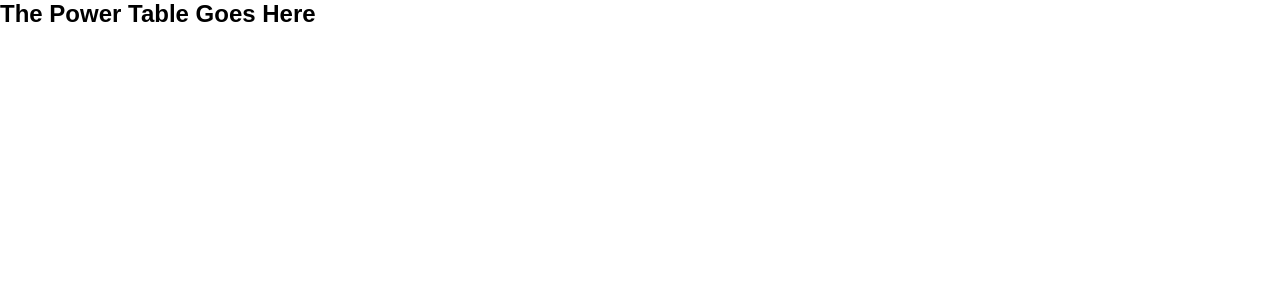
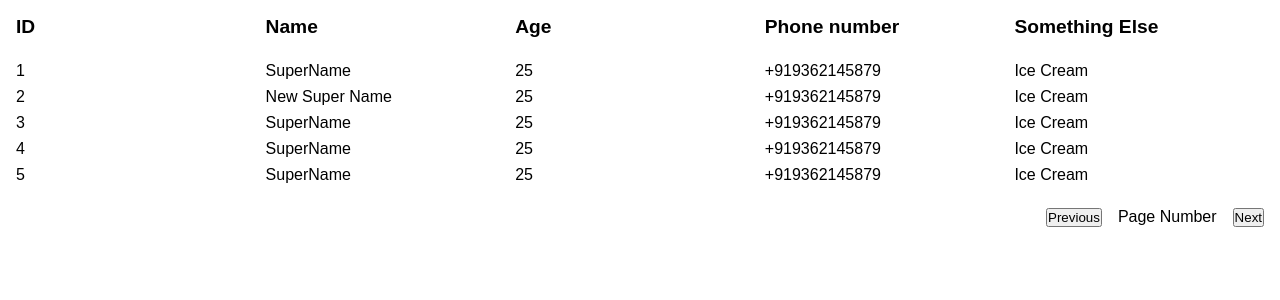
Before and after one commit to tuhinkarmakar3882/react-power-grid, a React (Create React App) app: page / in a window 1280 px wide. Shown: the top 300 px of the page. Built offline with nearby package versions, Linux system fonts and the light colour scheme.

Commit message:
Implemented The Basic Markup and Dynamic Functionality of PowerTable.jsx

```diff
--- a/src/App.jsx
+++ b/src/App.jsx
@@ -1,11 +1,33 @@
-import React from 'react'
-import './styles/Global.scss'
+import React, { useEffect, useState } from 'react'
 import PowerTable from './components/PowerTable'
 
-const App = () => (
-  <section>
-    <PowerTable/>
-  </section>
-)
+const App = () => {
+  const [headerColumns, setHeaderColumns] = useState([])
+  const [tableData, setTableData] = useState([])
+
+  useEffect(() => {
+    setHeaderColumns([
+      { id: 0, name: 'ID' },
+      { id: 1, name: 'Name' },
+      { id: 2, name: 'Age' },
+      { id: 3, name: 'Phone number' },
+      { id: 4, name: 'Something Else' }
+    ])
+
+    setTableData([
+      ['1', 'SuperName', 25, '+919362145879', 'Ice Cream'],
+      ['2', 'New Super Name', 25, '+919362145879', 'Ice Cream'],
+      ['3', 'SuperName', 25, '+919362145879', 'Ice Cream'],
+      ['4', 'SuperName', 25, '+919362145879', 'Ice Cream'],
+      ['5', 'SuperName', 25, '+919362145879', 'Ice Cream']
+    ])
+  }, [])
+
+  return (
+    <section>
+      <PowerTable headerColumns={headerColumns} tableData={tableData}/>
+    </section>
+  )
+}
 
 export default App
--- a/src/components/PowerTable.jsx
+++ b/src/components/PowerTable.jsx
@@ -1,9 +1,37 @@
 import React from 'react'
+import '../styles/PowerTable.scss'
 
-const PowerTable = () => {
+const PowerTable = ({
+  headerColumns,
+  tableData
+}) => {
+  const renderHeaderColumns = () => headerColumns.map(item => (
+    <section key={item.id} className="column">{item.name}</section>
+  ))
+
+  const renderRows = () => tableData.map((row, rowIdx) => (
+    <section className="row" key={'row-' + rowIdx}>
+      {renderColumns(row, rowIdx)}
+    </section>
+  ))
+
+  const renderColumns = (row, rowIdx) => row.map((column, columnIdx) => (
+    <section className="column" key={`row-${rowIdx} | column-${columnIdx}`}>
+      {column}
+    </section>
+  ))
+
   return (
-    <div>
-      <h1>The Power Table Goes Here</h1>
+    <div className="power-table">
+      <header className="row">{renderHeaderColumns()}</header>
+
+      <main>{renderRows()}</main>
+
+      <footer>
+        <button>Previous</button>
+        <p>Page Number</p>
+        <button>Next</button>
+      </footer>
     </div>
   )
 }
--- a/src/index.js
+++ b/src/index.js
@@ -1,6 +1,7 @@
 import React from 'react'
 import ReactDOM from 'react-dom'
 import App from './App'
+import './styles/Global.scss'
 import reportWebVitals from './utils/reportWebVitals'
 
 ReactDOM.render(
--- a/src/styles/Global.scss
+++ b/src/styles/Global.scss
@@ -8,6 +8,14 @@
   font-family: sans-serif;
 }
 
-code {
+body {
+  padding: 1rem
+}
+
+h1, h2, h3, h4, h5, h6 {
+  font-family: serif;
+}
+
+pre, code {
   font-family: monospace;
 }
--- a/src/styles/PowerTable.scss
+++ b/src/styles/PowerTable.scss
@@ -1,3 +1,32 @@
-* + * {
-  margin: 1rem 0;
+.power-table {
+  --minimimun-column-width: 100px;
+  --maximum-column-width: 1fr;
+  --table-body-margin: 1rem 0;
+  --header-font-weight: 600;
+  --header-font-size: 1.2rem;
+  --table-row-gap: 0.5rem 0;
+
+  .row {
+    display: grid;
+    grid-template-columns: repeat(auto-fit, minmax(var(--minimimun-column-width), var(--maximum-column-width)));
+  }
+
+  header {
+    font-weight: var(--header-font-weight);
+    font-size: var(--header-font-size);
+  }
+
+  main {
+    margin: var(--table-body-margin);
+
+    .row {
+      margin: var(--table-row-gap);
+    }
+  }
+
+  footer {
+    display: flex;
+    justify-content: flex-end;
+    gap: 1rem;
+  }
 }
```
Also changed, not shown: .eslintrc.js.
